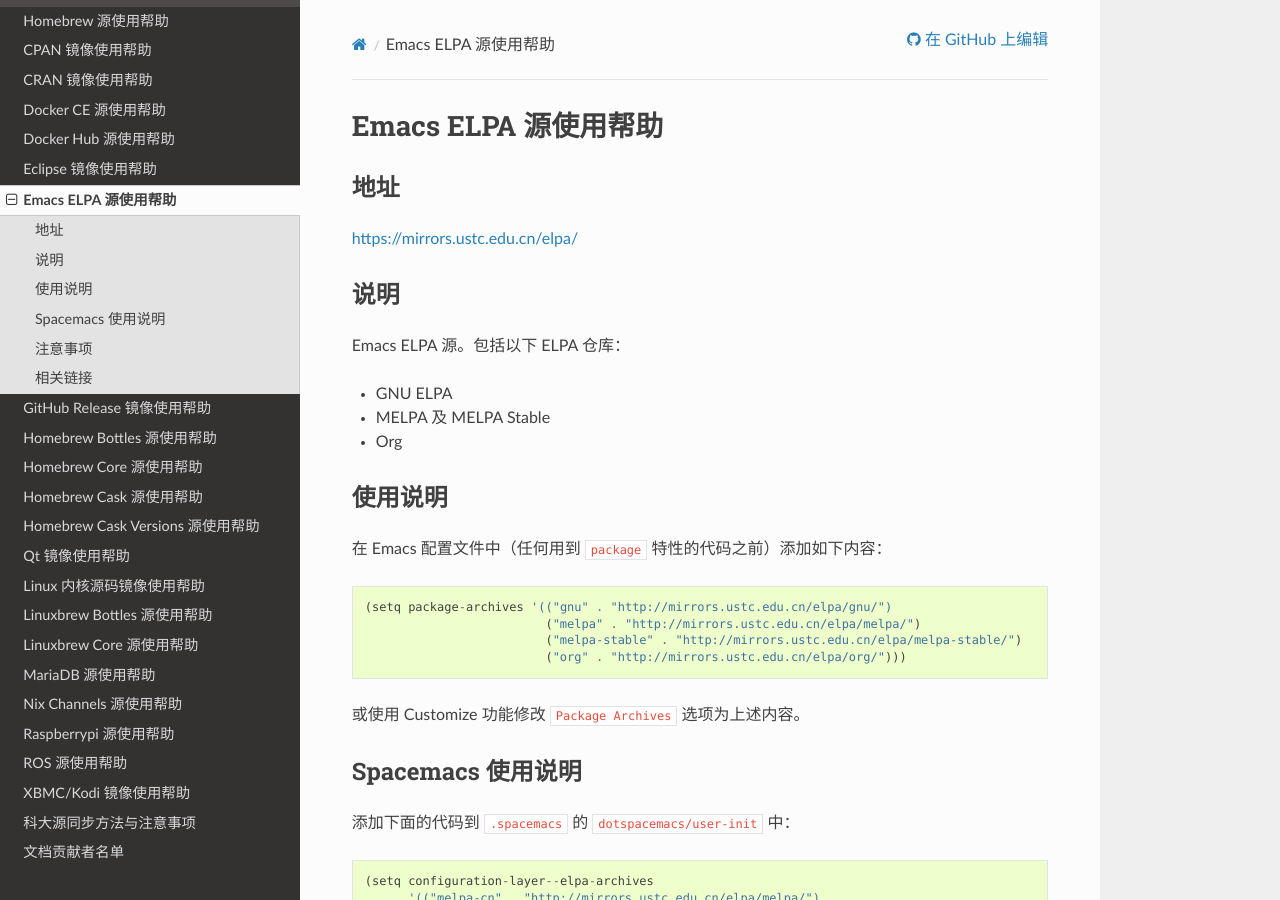
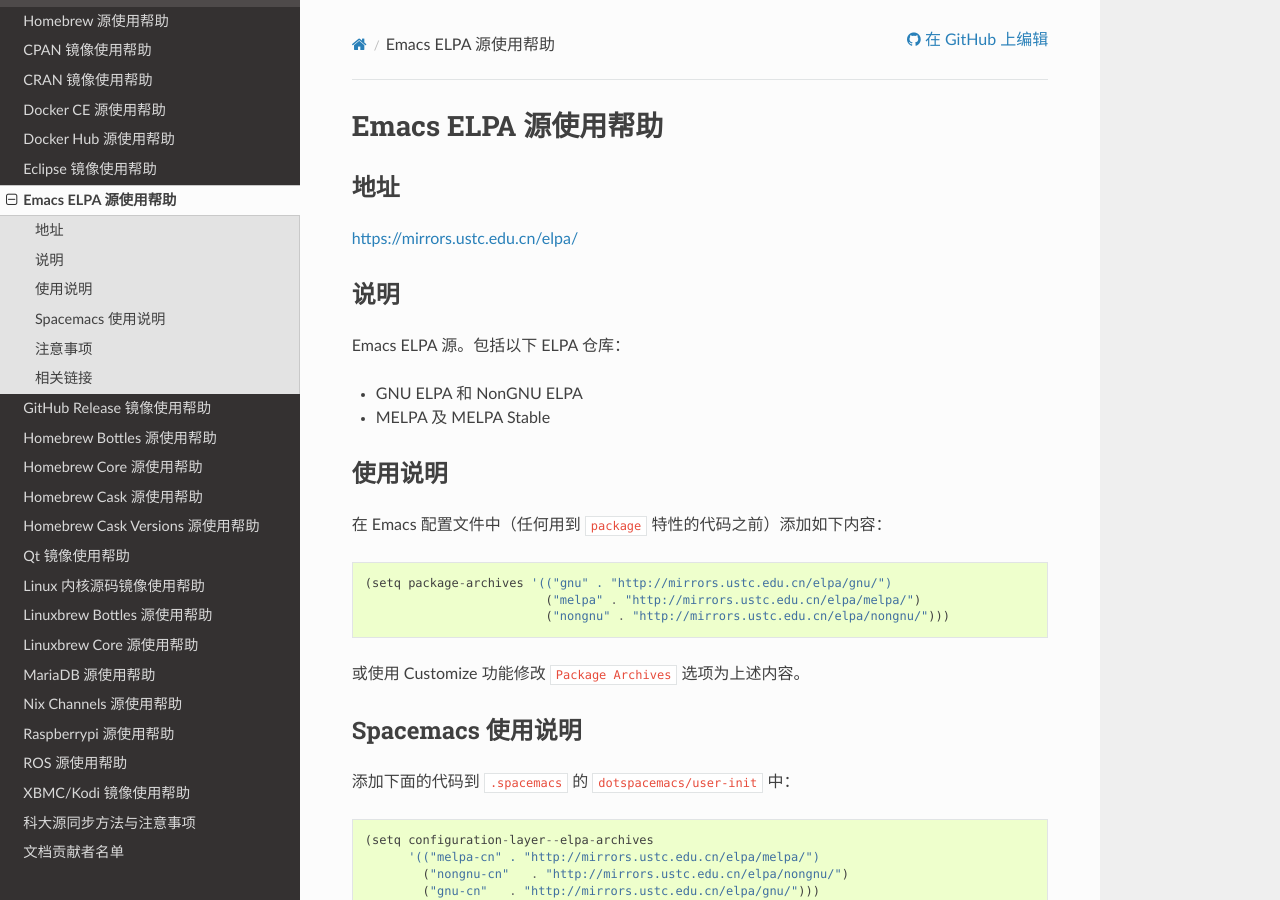
Before and after one commit to ustclug/mirrorhelp, a Sphinx documentation site: the page built from source/elpa.rst, in a window 1280 px wide and 900 px high. Built offline with Sphinx 7.4.7 and the Read the Docs theme 2.0.0, drawn with Linux system fonts in a browser that asks for light colours; pages that are not in the unit, such as notebooks, are missing from menus; some of the changed text lies outside the part shown.

Commit message:
[elpa] 增加 nongnu ；删除 melpa-stable 和 org
- nongnu 是 Emacs 28 默认启用的官方源之一。
- melpa-stable 由于设计缺陷一般不建议用户使用，故从文档中略去。
- org 将在 org v9.3 发布后 deprecate。

```diff
--- a/source/elpa.rst
+++ b/source/elpa.rst
@@ -12,9 +12,8 @@
 
 Emacs ELPA 源。包括以下 ELPA 仓库：
 
-- GNU ELPA
+- GNU ELPA 和 NonGNU ELPA
 - MELPA 及 MELPA Stable
-- Org
 
 使用说明
 ========
@@ -25,8 +24,7 @@
 
    (setq package-archives '(("gnu" . "http://mirrors.ustc.edu.cn/elpa/gnu/")
                             ("melpa" . "http://mirrors.ustc.edu.cn/elpa/melpa/")
-                            ("melpa-stable" . "http://mirrors.ustc.edu.cn/elpa/melpa-stable/")
-                            ("org" . "http://mirrors.ustc.edu.cn/elpa/org/")))
+                            ("nongnu" . "http://mirrors.ustc.edu.cn/elpa/nongnu/")))
 
 或使用 Customize 功能修改 ``Package Archives`` 选项为上述内容。
 
@@ -39,7 +37,7 @@
 
    (setq configuration-layer--elpa-archives
          '(("melpa-cn" . "http://mirrors.ustc.edu.cn/elpa/melpa/")
-           ("org-cn"   . "http://mirrors.ustc.edu.cn/elpa/org/")
+           ("nongnu-cn"   . "http://mirrors.ustc.edu.cn/elpa/nongnu/")
            ("gnu-cn"   . "http://mirrors.ustc.edu.cn/elpa/gnu/")))
 
 develop 分支应使用 ``configuration-layer-elpa-archives`` 代替上面代码中的 ``configuration-layer--elpa-archives`` （ ``--`` 换成 ``-`` ）。
```
